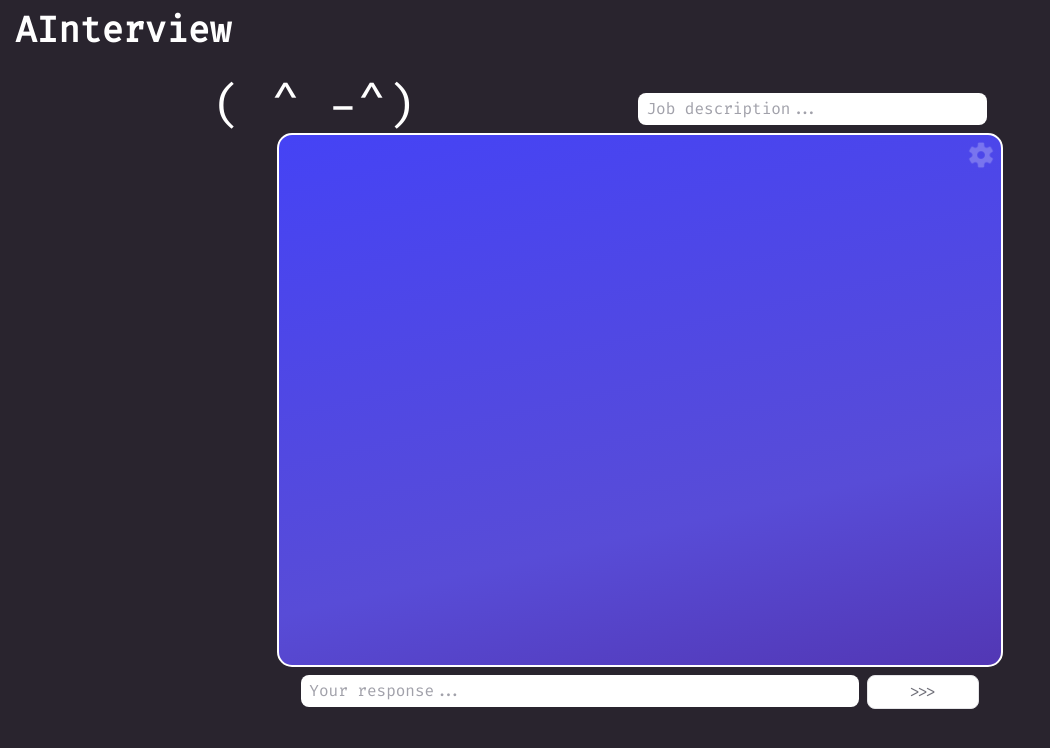
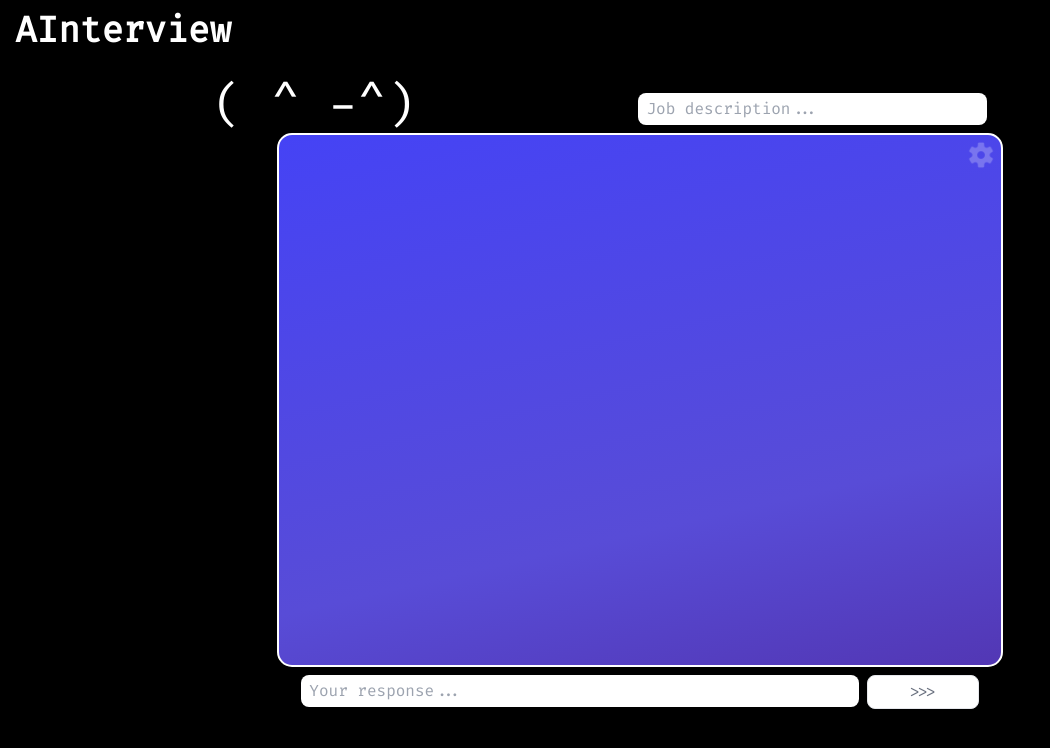
Before and after one commit to elvinnnnn/AInterview, a Next.js app in the folder frontend/: page / in a window 1280 px wide. Shown: the top 748 px of the page, without its empty margins (0-1050 px from the left). Built offline with nearby package versions, Linux system fonts and the light colour scheme.

Commit message:
wsl changes

```diff
--- a/frontend/src/app/globals.css
+++ b/frontend/src/app/globals.css
@@ -150,7 +150,3 @@
   animation-direction: alternate;
   animation-delay: 400ms;
 }
-
-body {
-  background-color: #29242e;
-}
--- a/frontend/src/app/layout.tsx
+++ b/frontend/src/app/layout.tsx
@@ -1,5 +1,7 @@
+"use client";
 import "./globals.css";
 import { Fira_Code } from "next/font/google";
+import React, { useState } from "react";
 
 const fira = Fira_Code({
   weight: "400",
@@ -12,12 +14,24 @@ export default function RootLayout({
 }: {
   children: React.ReactNode;
 }) {
+  const [isDark, setIsDark] = useState<boolean>(false);
+
   return (
     <html lang="en" className={fira.className}>
       <head>
         <meta name="viewport" content="width=device-width, initial-scale=1.0" />
       </head>
-      <body>{children}</body>
+      <body className={isDark ? "dark dark:bg-black" : "bg-black"}>
+        <button
+          className="fixed top-0 right-0"
+          onClick={() => {
+            setIsDark(!isDark);
+          }}
+        >
+          Dark/Light
+        </button>
+        {children}
+      </body>
     </html>
   );
 }
--- a/frontend/src/app/page.tsx
+++ b/frontend/src/app/page.tsx
@@ -55,7 +55,7 @@ export default function Home() {
               <div id="bot-textbox-arrow" className="ml-26 md:ml-12"></div>
               <div
                 id="bot-textbox"
-                className="uninteractable top-0 left-0 absolute flex items-center justify-center w-10/12 h-1/3 m-3 shadow-lg p-5 overflow-wrap"
+                className="flex absolute top-0 left-0 items-center justify-center p-5 m-3 uninteractable shadow-lg"
               >
                 {botResponse}
               </div>
@@ -65,19 +65,19 @@ export default function Home() {
             <div>
               <div
                 id="user-textbox-arrow"
-                className="bottom-0 right-0 absolute mb-6"
+                className=" absolute bottom-0 right-0 mb-6"
               ></div>
               {/* need div to expand vertically up the chatbox by 1em if it reaches the end*/}
               <div
                 id="user-textbox"
-                className="uninteractable bottom-0 right-0 absolute flex items-center justify-center p-5 m-3 shadow-lg"
+                className="flex absolute bottom-0 right-0 items-center justify-center p-5 m-3 uninteractable shadow-lg"
               >
                 {textInput}
               </div>
             </div>
           ) : null}
         </div>
-        <div id="chat-input" className="mx-20 p-2 flex items-start">
+        <div id="chat-input" className="flex items-start mx-20 p-2">
           <input
             value={textInput}
             onChange={handleTextInputChange}
--- a/frontend/tailwind.config.js
+++ b/frontend/tailwind.config.js
@@ -1,8 +1,7 @@
 /** @type {import('tailwindcss').Config} */
-// eslint-disable-next-line @typescript-eslint/no-require-imports
-const colors = require("tailwindcss/colors");
 
 module.exports = {
+  darkMode: "class",
   content: [
     "./src/pages/**/*.{js,ts,jsx,tsx,mdx}",
     "./src/components/**/*.{js,ts,jsx,tsx,mdx}",
@@ -10,9 +9,6 @@ module.exports = {
   ],
   theme: {
     extend: {
-      colors: {
-        ...colors,
-      },
       spacing: {
         26: "6.5rem",
       },
```
Also changed, not shown: frontend/package.json (+4 -5 lines), 13 other files (tests, documents, lock files or other folders).
